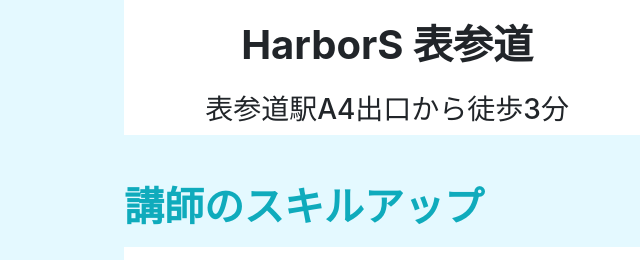
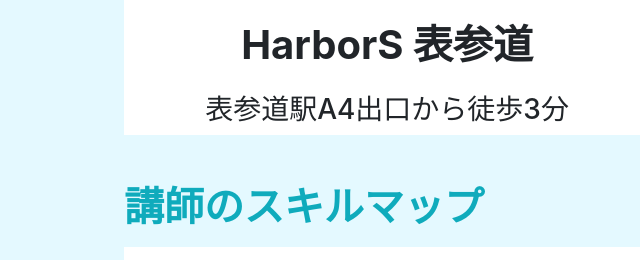
Before and after one commit to shingitxx/HarborS, a plain HTML site: page index.html in a window 1280 px wide. Shown: the part 2021-2281 px from the top of the page, 48-688 px from the left. Drawn offline with nearby package versions, Linux system fonts and the light colour scheme.

Commit message:
Update index.html

```diff
--- a/index.html
+++ b/index.html
@@ -152,7 +152,7 @@
             </div>
         </div>
         <div class="space space-second">
-            <h1 class="space-font font-blue font-weight-bold pt-5 pb-3">講師のスキルアップ</h1>
+            <h1 class="space-font font-blue font-weight-bold pt-5 pb-3">講師のスキルマップ</h1>
             <div class="space-title d-flex flex-row pt-3 pb-3">
                 <div class="text-left space-second_list">
                     <h2 class="text-left pl-lg-3 pl-sm-3 pl-3">プログラミング言語</h2>
```
